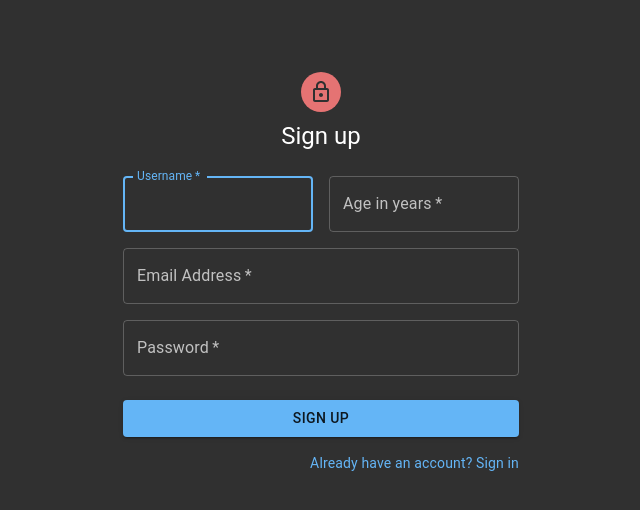
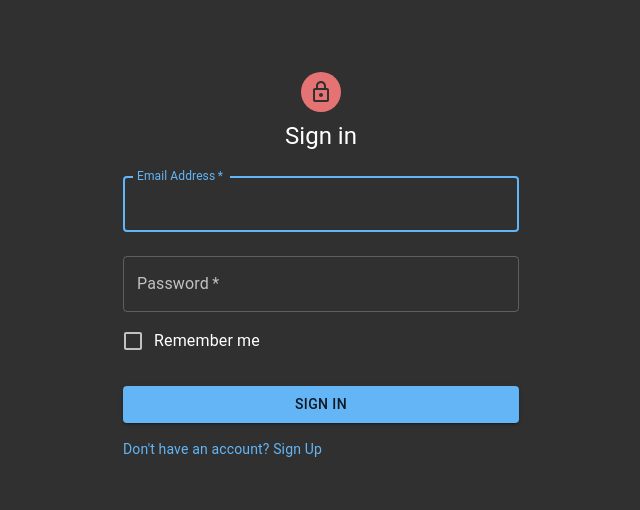
Before and after one commit to pranjal2410/Learn-Starlette, a React (Create React App) app in the folder frontend/: page / in a window 1280 px wide. Shown: the top 510 px of the page, without its empty margins (319-959 px from the left). Built offline with nearby package versions, Linux system fonts and the light colour scheme.

Commit message:
Added user login

```diff
--- a/frontend/src/components/Routes.js
+++ b/frontend/src/components/Routes.js
@@ -1,12 +1,16 @@
 import * as React from "react";
 import {Route, Switch} from "react-router";
 import SignUp from "./Users/UserRegistration";
+import UserSignIn from "./Users/UserSignIn";
 
 const Routes = () => {
     return (
         <Switch>
             <Route exact path='/'>
-                <SignUp/>
+                <UserSignIn />
+            </Route>
+            <Route path='/register'>
+                <SignUp />
             </Route>
         </Switch>
     )
--- a/frontend/src/components/Users/UserRegistration.js
+++ b/frontend/src/components/Users/UserRegistration.js
@@ -12,6 +12,7 @@ import {
 import {LockOutlined} from "@material-ui/icons";
 import Axios from "axios";
 import {motion} from "framer-motion";
+import {useHistory} from "react-router";
 
 const useStyles = makeStyles((theme) => ({
     paper: {
@@ -35,6 +36,7 @@ const useStyles = makeStyles((theme) => ({
 
 const SignUp = () => {
     const classes = useStyles();
+    let history = useHistory();
     const [data, setData] = React.useState({
         username: '',
         age: 0,
@@ -53,7 +55,7 @@ const SignUp = () => {
         event.preventDefault();
         const response = await Axios.post(`${process.env.REACT_APP_API_URL}/login`, data)
             .then(res => res.data)
-        console.log(response);
+        sessionStorage.setItem('token', response.token)
     }
 
     return (
@@ -131,7 +133,7 @@ const SignUp = () => {
                     </Button>
                     <Grid container justify="flex-end">
                         <Grid item>
-                            <Link href="#" variant="body2">
+                            <Link onClick={() => history.push('/')} variant="body2">
                                 Already have an account? Sign in
                             </Link>
                         </Grid>
--- /dev/null
+++ b/frontend/src/components/Users/UserSignIn.js
@@ -0,0 +1,99 @@
+import React from 'react';
+import {LockOutlined} from '@material-ui/icons';
+import {
+    makeStyles,
+    Container,
+    Grid,
+    Link,
+    Checkbox,
+    TextField,
+    Button,
+    Avatar,
+    FormControlLabel,
+    Typography
+} from '@material-ui/core';
+import {useHistory} from "react-router";
+
+const useStyles = makeStyles((theme) => ({
+    paper: {
+        marginTop: theme.spacing(8),
+        display: 'flex',
+        flexDirection: 'column',
+        alignItems: 'center',
+    },
+    avatar: {
+        margin: theme.spacing(1),
+        backgroundColor: theme.palette.secondary.main,
+    },
+    form: {
+        width: '100%', // Fix IE 11 issue.
+        marginTop: theme.spacing(1),
+    },
+    submit: {
+        margin: theme.spacing(3, 0, 2),
+    },
+}));
+
+const UserSignIn = () => {
+    const classes = useStyles();
+    let history = useHistory();
+
+    return (
+        <Container component="main" maxWidth="xs">
+            <div className={classes.paper}>
+                <Avatar className={classes.avatar}>
+                    <LockOutlined />
+                </Avatar>
+                <Typography component="h1" variant="h5">
+                    Sign in
+                </Typography>
+                <form className={classes.form} noValidate>
+                    <TextField
+                        variant="outlined"
+                        margin="normal"
+                        required
+                        fullWidth
+                        id="email"
+                        label="Email Address"
+                        name="email"
+                        autoComplete="email"
+                        autoFocus
+                    />
+                    <TextField
+                        variant="outlined"
+                        margin="normal"
+                        required
+                        fullWidth
+                        name="password"
+                        label="Password"
+                        type="password"
+                        id="password"
+                        autoComplete="current-password"
+                    />
+                    <FormControlLabel
+                        control={<Checkbox value="remember" color="primary" />}
+                        label="Remember me"
+                    />
+                    <Button
+                        type="submit"
+                        fullWidth
+                        variant="contained"
+                        color="primary"
+                        className={classes.submit}
+                    >
+                        Sign In
+                    </Button>
+                    <Grid container>
+                        <Grid item>
+                            <Link onClick={() => history.push('/register')} variant="body2">
+                                {"Don't have an account? Sign Up"}
+                            </Link>
+                        </Grid>
+                    </Grid>
+                </form>
+            </div>
+        </Container>
+    );
+}
+
+export default UserSignIn;
```
Also changed, not shown: 1 other file (tests, documents, lock files or other folders).
